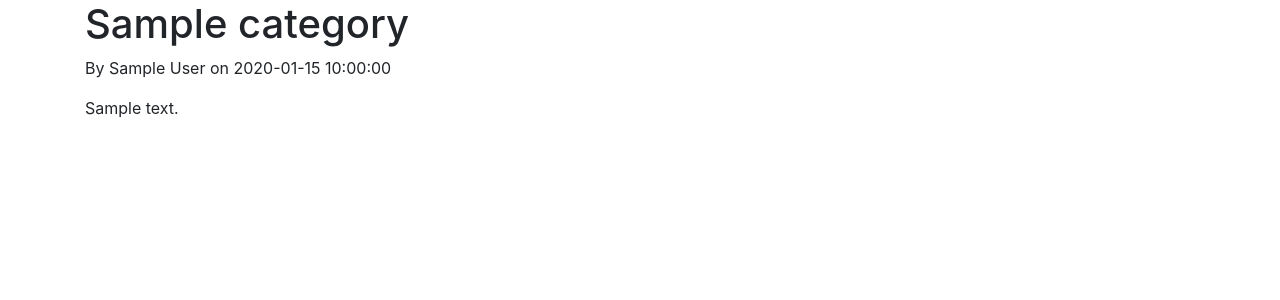
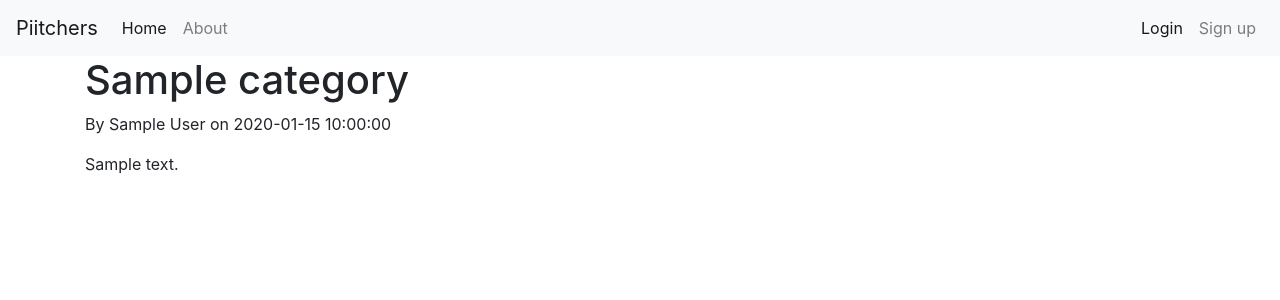
Before and after one commit to kelvinkyalo/pitcch, a Python web app: template templates/home.html in a window 1280 px wide. Shown: the top 300 px of the page. Run offline with Jinja, Linux system fonts and the light colour scheme; the template is opened without the code that fills it: most values are stand-ins (such as "Sample title", 1, 10 or a date in 2020); some libraries are stand-ins or nearby versions.

Commit message:
Adding a navbar

```diff
--- a/templates/layout.html
+++ b/templates/layout.html
@@ -15,6 +15,25 @@
         {% endif %}
     </head>
     <body>
+        <header class="site-header">
+            <nav class="navbar navbar-expand-lg navbar-light bg-light">
+                <a class="navbar-brand" href="/">Piitchers</a>
+                <button class="navbar-toggler" type="button" data-toggle="collapse" data-target="#navbarNavAltMarkup" aria-controls="navbarNavAltMarkup" aria-expanded="false" aria-label="Toggle navigation">
+                    <span class="navbar-toggler-icon"></span>
+                </button>
+                <div class="collapse navbar-collapse" id="navbarNavAltMarkup">
+                    <div class="navbar-nav mr-auto">
+                        <a class="nav-item nav-link active" href="/">Home</a>
+                        <a class="nav-item nav-link" href="/about">About</a>
+                    </div>
+                    <!-- Navbar right side -->
+                    <div class="navbar-nav">
+                        <a class="nav-item nav-link active" href="/login">Login</a>
+                        <a class="nav-item nav-link" href="/sign_up">Sign up</a>
+                    </div>
+                </div>
+            </nav>
+        </header>
         <div class="container">
             {% block content %}{% endblock %}
         </div>
```
